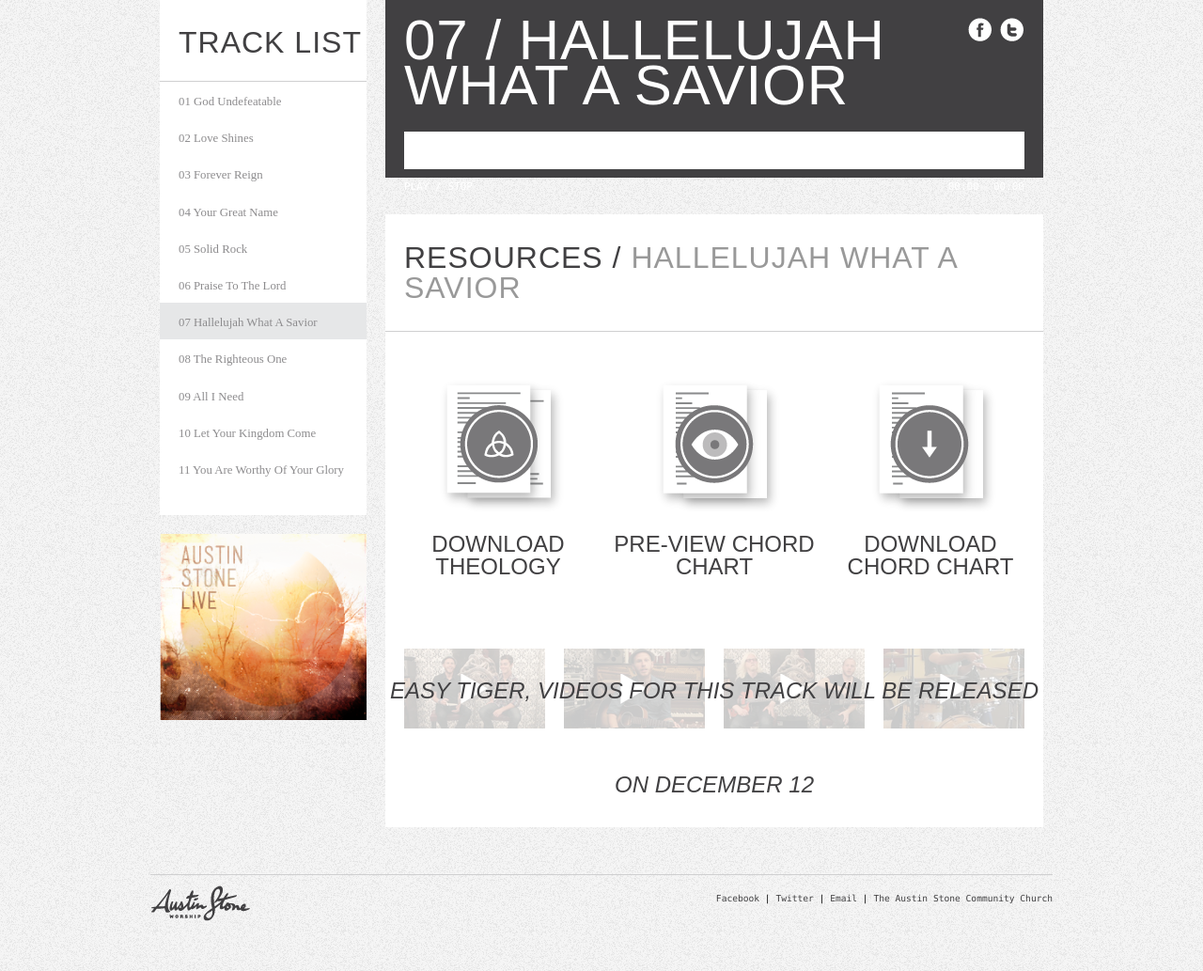
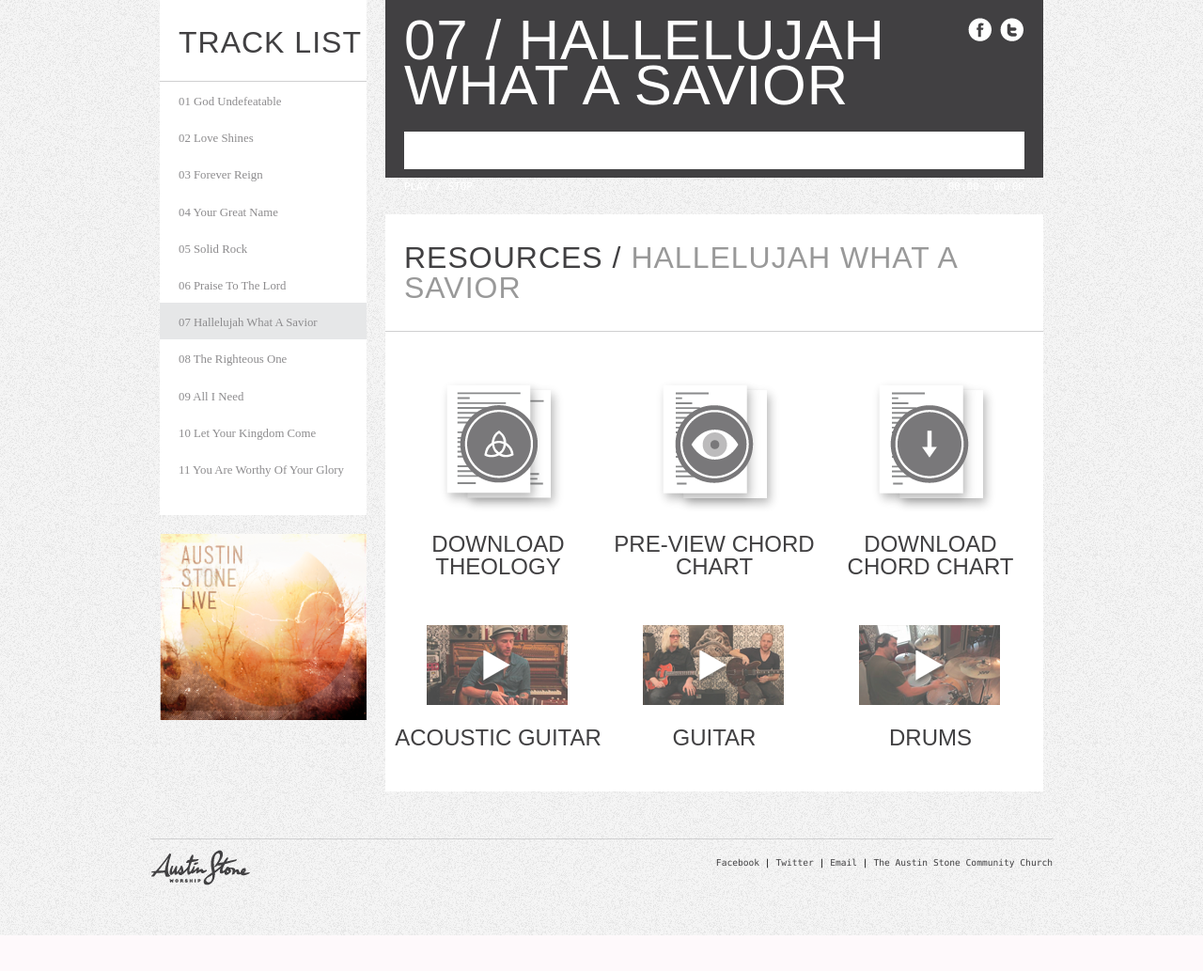
Before and after one commit to hsiamm/austinstoneworship, a PHP site: page /live_07.php in a window 1280 px wide. Shown: the part 537-1570 px from the top of the page at 94% size. After the commit the page ends 1532 px from the top, so only its background shows below. Run offline with PHP 8.4, Linux system fonts and the light colour scheme; some libraries are stand-ins or nearby versions.

Commit message:
Hallelujah video release

```diff
--- a/live_07.php
+++ b/live_07.php
@@ -148,8 +148,18 @@
 					</div>
 
 					<div class="bumpbump"></div>
-					<div class="coming"><h3 class="grey" style="font-style:italic;">Easy tiger, videos for this track will be released on December 12</h3></div>
-					<div class="bumpbump"></div>
+					<div class="threecolb">
+						<a class="iframe" href="http://player.vimeo.com/video/33470610"><img src="images/live_acguitar_t7.png" /></a>
+						<h3>Acoustic Guitar</h3>
+					</div>
+					<div class="threecolb">
+						<a class="iframe" href="http://player.vimeo.com/video/33470583"><img src="images/live_guitar_t7.png" /></a>
+						<h3>Guitar</h3>
+					</div>
+					<div class="threecolb">
+						<a class="iframe" href="http://player.vimeo.com/video/33470603"><img src="images/live_drums_t7.png" /></a>
+						<h3>Drums</h3>
+					</div>
 
 				</div><!--/resources-->
 
```
Also changed, not shown: images/live_acguitar_t7.png (added), images/live_drums_t7.png (added), images/live_guitar_t7.png (added).
